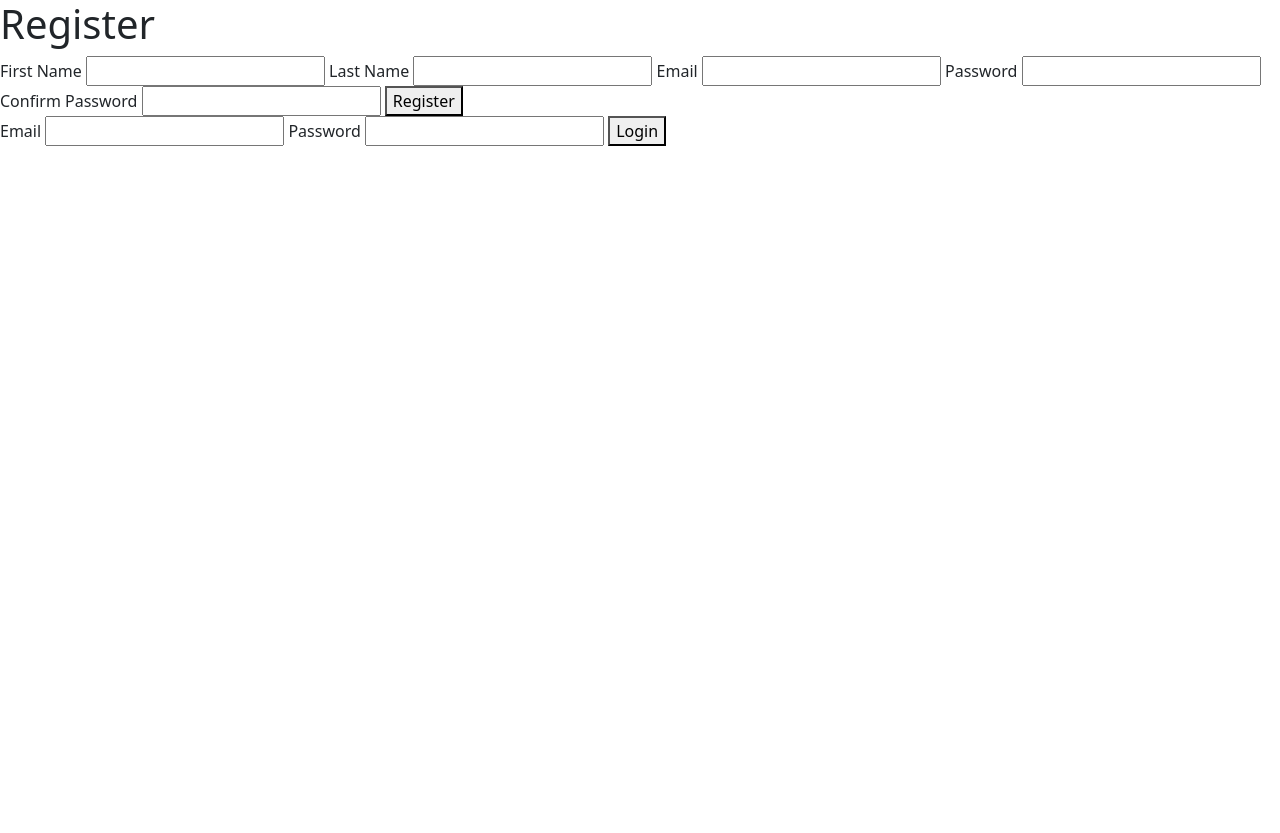
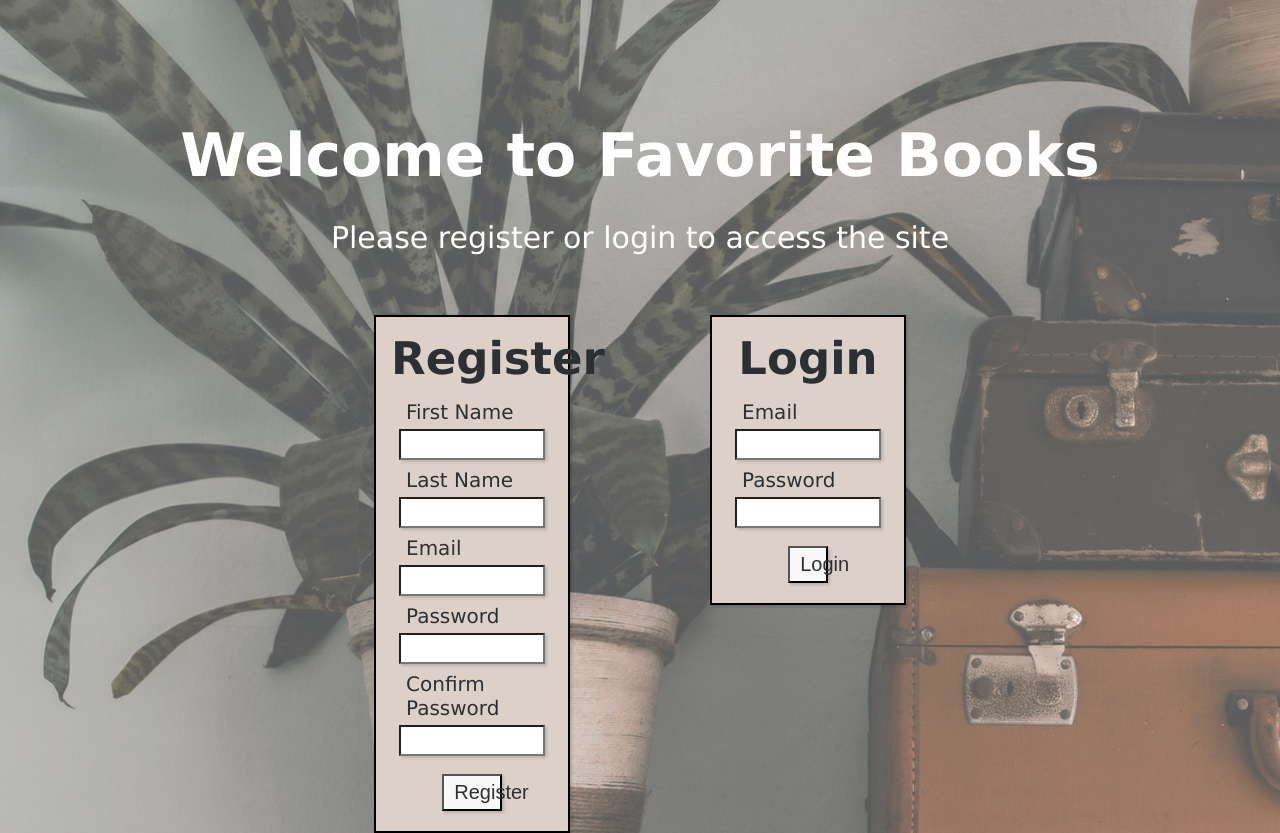
Before and after one commit to Lstedmanfalls/Favorite_Books, a Django app: page / in a window 1280 px wide. Before the commit the page ends 146 px from the top, so only its background shows below. Run offline with Django 3.2, Linux system fonts and the light colour scheme.

Commit message:
Added inital styling to login page

```diff
--- a/login_registration_app/models.py
+++ b/login_registration_app/models.py
@@ -23,10 +23,13 @@ class UserManager(models.Manager):
 
     def login_validator(self, postData):
         errors = {}
-        user = User.objects.filter(email = postData["email"])[0]
-        if not bcrypt.checkpw(postData["password"].encode(), user.password.encode()):
-            errors['invalid_password'] = "That password is incorrect"
-            print('password is incorrect')
+        existing_email = User.objects.filter(email = postData["email"])
+        if len(existing_email) < 1:
+            errors["not_found"] = "Email not found. Please register for an account"
+        else:
+            user = User.objects.filter(email = postData["email"])[0]
+            if not bcrypt.checkpw(postData['password'].encode(), user.password.encode()):
+                errors['invalid_password'] = "That password is incorrect"
         return errors
 
 class User(models.Model):
--- /dev/null
+++ b/login_registration_app/static/login_style.css
@@ -0,0 +1,161 @@
+*{
+    margin:0;
+    padding:0;
+}
+
+    /* Small (smaller than 640px)
+Medium (641px to 1007px)
+Large (1008px and larger) */
+
+html{
+    font-size:10px;
+    font-family:Verdana, Tahoma, sans-serif;
+}
+
+@media only screen and (max-width:640px){
+    html{
+        font-size:8px;
+}
+}
+
+#container{
+    position:relative;
+    min-height:100vh;
+}
+
+#container::after {
+    content: "";
+    background-image: url("books.jpg");
+    opacity: .7;
+    top: 0;
+    left: 0;
+    bottom: 0;
+    right: 0;
+    position: absolute;
+    z-index: -1;
+}
+
+header{
+    display:flex;
+    flex-direction: column;
+    align-items: center;
+    color:white;
+}
+
+p {
+    font-size:3rem;
+    padding:3rem 0 6rem 0;
+    text-align: center;
+}
+h1{
+    padding-top:12rem;
+    font-size:6rem;
+    text-align: center;
+}
+
+@media only screen and (max-width:768px){
+    h1{
+        padding-top:5rem;
+}
+}
+
+@media only screen and (max-width:640px){
+    h1{
+        padding-top:5rem;
+    }
+    }
+
+#wrapper{
+    display: flex;
+    justify-content: center;
+}
+
+@media only screen and (max-width:640px){
+#wrapper{
+    flex-direction: column;
+    align-items: center;
+}
+}
+
+#wrapper div{
+    background-color:#dcd0c9;
+    width:15%;
+    margin:0 7rem;
+    border:.2rem solid black;
+    box-shadow: rgba(0, 0, 0, 0.15) 1.95px 1.95px 2.6px;;
+}
+
+@media only screen and (max-width:640px){
+#wrapper div{
+    width: 80%;
+    margin-bottom:4rem;
+}
+}
+
+.messages{
+    text-align: center;
+    color:red;
+}
+
+h2{
+    text-align: center;
+    font-size:4.5rem;
+    padding:1.5rem;
+    color:#2D3033;
+}
+
+form{
+    display: flex;
+    flex-direction: column;
+    padding: 0 3rem 2rem 3rem;
+}
+
+#login{
+    height:25%;
+}
+
+label{
+    font-size:2rem;
+    margin-bottom:.5rem;
+    color:#2D3033;
+}
+
+input{
+    align-self: center;
+    margin-bottom:.8rem;
+    font-size:1.5rem;
+    width:100%;
+    padding:.5rem;
+    box-shadow: rgba(0, 0, 0, 0.15) 1.95px 1.95px 2.6px;
+}
+
+input:-webkit-autofill,
+input:-webkit-autofill:hover,
+input:-webkit-autofill:focus,
+input:-webkit-autofill:active{
+    -webkit-box-shadow: 0 0 0 30px white inset;
+}
+
+input:-webkit-autofill::first-line {
+    font-size: 1.5rem;
+}
+
+button{
+    padding:.5rem 1rem;
+    width:45%;
+    font-size:2rem;
+    align-self:center;
+    margin-top:1rem;
+    box-shadow: rgba(0, 0, 0, 0.15) 1.95px 1.95px 2.6px;
+    color:#2D3033;
+    background-color: #F8F8F8;
+}
+
+button:hover{
+    cursor: pointer;
+    background-color: #E0E0E0;
+}
+
+#login button{
+    width:30%;
+}
--- a/login_registration_app/templates/index.html
+++ b/login_registration_app/templates/index.html
@@ -5,14 +5,16 @@
     <meta http-equiv="X-UA-Compatible" content="IE=edge">
     <meta name="viewport" content="width=device-width, initial-scale=1.0">
     <title>Login & Registration</title>
-    <link href="https://cdn.jsdelivr.net/npm/bootstrap@5.1.0/dist/css/bootstrap.min.css" rel="stylesheet" integrity="sha384-KyZXEAg3QhqLMpG8r+8fhAXLRk2vvoC2f3B09zVXn8CA5QIVfZOJ3BCsw2P0p/We" crossorigin="anonymous">
     {% load static %}
-    <link rel="stylesheet" href="{% static 'style.css' %}">
+    <link rel="stylesheet" href="{% static 'login_style.css' %}">
 </head>
 <body>
-    <div id="wrapper">
-        <div id="registration">
-            <h1>Register</h1>
+    <div id="container">
+        <header>
+            <h1>Welcome to Favorite Books</h1>
+            <p>Please register or login to access the site</p>
+        </header>
+        <div id ="messages">
             {% if messages %}
             <ul class="messages">
             {% for message in messages %}
@@ -20,6 +22,10 @@
                 {% endfor %}
             </ul>
             {% endif %}
+        </div>
+        <div id="wrapper">
+            <div id="registration">
+                <h2>Register</h2>
                 <form action="/register" method="POST">
                 {% csrf_token %}
                     <label for="first_name">First Name</label>
@@ -36,6 +42,7 @@
                 </form>
             </div>
             <div id="login">
+                <h2>Login</h2>
                 <form action="/login" method="POST">
                 {% csrf_token %}
                     <label for="email">Email</label>
@@ -46,5 +53,6 @@
                 </form>
             </div>
         </div>
+    </div>
 </body>
 </html>
```
Also changed, not shown: db.sqlite3, login_registration_app/static/books.jpg (added), login_registration_app/static/style.css (deleted). Lines whose indentation alone changed are shown as unchanged.
